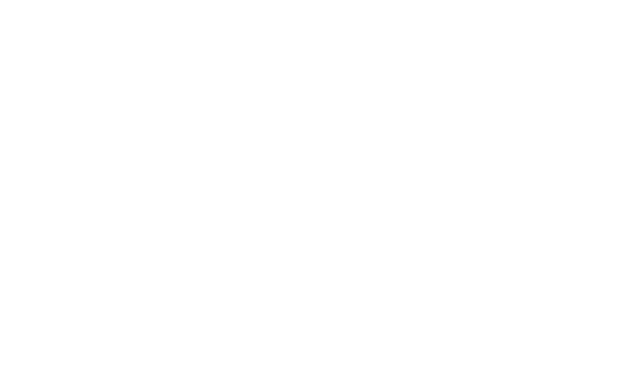
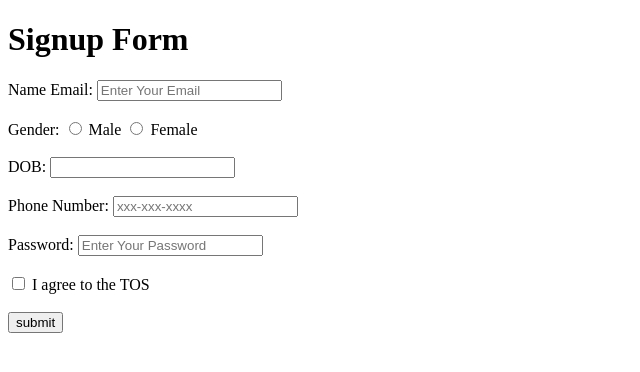
Before and after one commit to acciojob/signup-form-car-adityaSingh6271, a website: page main.html in a window 1280 px wide. Shown: the whole page, without its empty margins (0-640 px from the left). Drawn offline with Linux system fonts and the light colour scheme.

Commit message:
created a submission

```diff
--- a/main.html
+++ b/main.html
@@ -4,10 +4,43 @@
 
 <head>
 	<link rel="stylesheet" href="styles.css">
+	<title>Signup Form</title>
 </head>
 
 <body>
 	<!-- the entire body must be written by student -->
+	<h1>Signup Form</h1>
+	<form action="/submit-form" method="post">
+		<label for="name">Name</label>
+
+		<label for="email">Email:</label>
+		<input type="email" id="email" name="Email" placeholder="Enter Your Email"
+			required><br><br>
+        <label>Gender:</label>
+		<input type="radio" id="gender_m" name="gender" value="male" required>
+		<label for="gender_m">Male</label>
+
+		<input type="radio" id="gender_f" name="gender" value="female" required>
+		<label for="gender_f">Female</label><br><br>
+
+		<label for="dob">DOB:</label>
+		<input for="date" id="dob" name="dob" required><br><br>
+
+		<label for="tel">Phone Number:</label>
+		<input type="tel" id="tel" name="tel" pattern="[0-9]{3}-[0-9]{3}-[0-9]{4}"
+		placeholder="xxx-xxx-xxxx"><br><br>
+
+		<label for="password">Password:</label>
+		<input type="password" id="password" name="Password" placeholder="Enter Your Password"
+		required><br><br>
+
+		<input type="checkbox" id="tos" name="tos" required>
+		<label for="tos">I agree to the TOS</label><br><br>
+
+		<input type="submit" value="submit">
+	</form>
+
+
     <script type="text/javascript" src="./script.js">
 </script>
 
```
